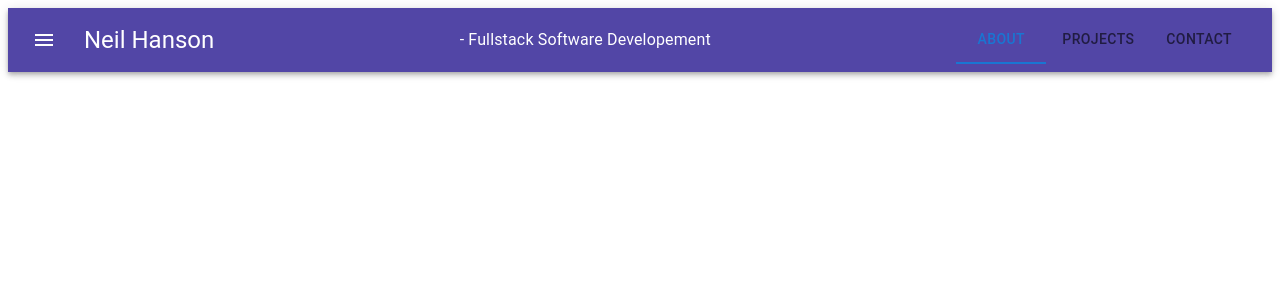
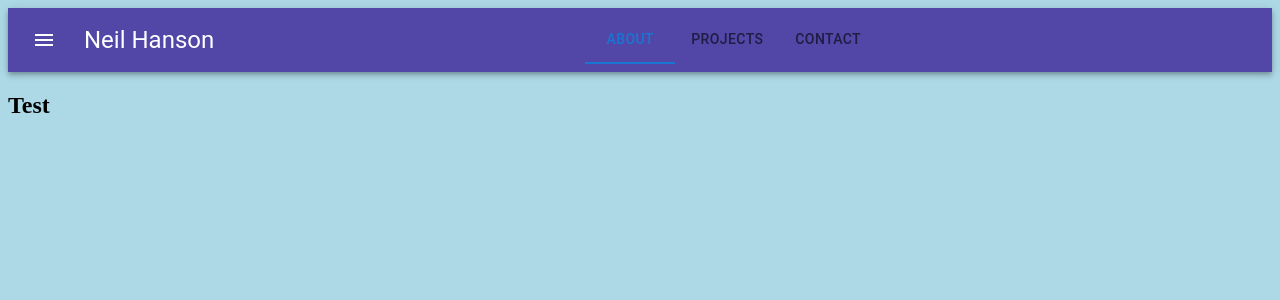
Before and after one commit to NH-pro/personal-site, a React (Create React App) app: page /projects in a window 1280 px wide. Shown: the top 300 px of the page. Built offline with nearby package versions, Linux system fonts and the light colour scheme.

Commit message:
added routes

```diff
--- a/package.json
+++ b/package.json
@@ -16,6 +16,7 @@
     "react": "^18.2.0",
     "react-dom": "^18.2.0",
     "react-redux": "^8.0.2",
+    "react-router-dom": "^6.3.0",
     "react-scripts": "5.0.1",
     "web-vitals": "^2.1.4"
   },
--- /dev/null
+++ b/src/Components/About/About.jsx
@@ -0,0 +1,7 @@
+function About() {
+    return (
+        <>
+        </>
+    )
+}
+export default About;
--- /dev/null
+++ b/src/Components/App/App.css
@@ -0,0 +1,3 @@
+body {
+    background-color: lightblue;
+}
--- a/src/Components/App/App.jsx
+++ b/src/Components/App/App.jsx
@@ -1,12 +1,24 @@
+import "./App.css";
+import { BrowserRouter as Router, Route, Routes, Redirect } from "react-router-dom";
+
+// Component Imports
 import NavBar from "../Navbar/Navbar";
+import About from "../About/About";
+import Projects from "../Projects/Projects";
 
 function App() {
   return (
-    <div className="App">
-      <header className="App-header">
-        <NavBar />
-      </header>
-    </div>
+    <Router>
+      <div className="App">
+        <header className="App-header">
+          <NavBar />
+        </header>
+        <Routes>
+          <Route exact path="/" element={ <About /> } />
+          <Route exact path="/projects" element={ <Projects /> } />
+        </Routes>
+      </div>
+    </Router>
   );
 }
 
--- a/src/Components/Navbar/NavTabs.jsx
+++ b/src/Components/Navbar/NavTabs.jsx
@@ -1,25 +1,30 @@
 // Imports
 import { useState } from "react";
+import { useNavigate } from "react-router-dom";
 
 // MUI Imports
 import { Tabs, Tab } from "@mui/material";
 
-
+// Exported function component
 function NavTabs() {
 
     // Local state
-const [viewList, setViewList] = useState('about');
+    const [viewList, setViewList] = useState('/');
 
-// Event listener to show different booth lists and new events.
+    // Vars
+    const navigate = useNavigate();
+
+    // Event listener to change local state 'viewList'
     const handleChange = (event, newValue) => {
         setViewList(newValue);
+        navigate(`${newValue}`);
     }
 
         return (
-        <Tabs value={viewList} onChange={handleChange}>
-            <Tab value="about" label="About"/>
-            <Tab value="projects" label="Projects"/>
-            <Tab value="contact" label="Contact"/>
+            <Tabs value={viewList} onChange={handleChange} sx={{ flexGrow: 1, display: { xs: 'none', md: 'flex' } }}>
+                <Tab value="/" label="About"/>
+                <Tab value="/projects" label="Projects"/>
+                <Tab value="/contact" label="Contact"/>
             </Tabs>
         )
     }
--- a/src/Components/Navbar/Navbar.jsx
+++ b/src/Components/Navbar/Navbar.jsx
@@ -33,9 +33,6 @@ export default function NavBar() {
           <Typography variant="h5" component="div" sx={{ flexGrow: 1, display: { xs: 'none', md: 'flex' } }}>
             Neil Hanson
           </Typography>
-          <Typography component="div" sx={{ flexGrow: 1, display: { xs: 'none', md: 'flex' } }}>
-            - Fullstack Software Developement
-          </Typography>
           <NavTabs />
         </Toolbar>
       </AppBar>
--- /dev/null
+++ b/src/Components/Projects/Projects.jsx
@@ -0,0 +1,8 @@
+function Projects() {
+    return (
+        <>
+            <h2>Test</h2>
+        </>
+    )
+}
+export default Projects;
```
Also changed, not shown: 1 other file (tests, documents, lock files or other folders). Lines whose indentation alone changed are shown as unchanged.
